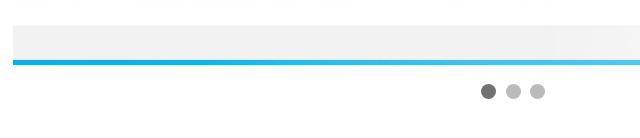
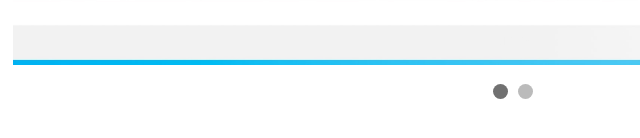
Before and after one commit to mattrektor/m-test-site, a plain HTML site: page docs/index.html in a window 1280 px wide. Shown: the part 496-634 px from the top of the page, 127-767 px from the left. Drawn offline with Linux system fonts and the light colour scheme.

Commit message:
Update index.html

```diff
--- a/docs/index.html
+++ b/docs/index.html
@@ -128,7 +128,6 @@ img {vertical-align: middle;}
 <div style="text-align:center">
   <span class="dot" onclick="currentSlide(1)"></span>
   <span class="dot" onclick="currentSlide(2)"></span>
-  <span class="dot" onclick="currentSlide(3)"></span>
 </div>
 
 <script>
```
